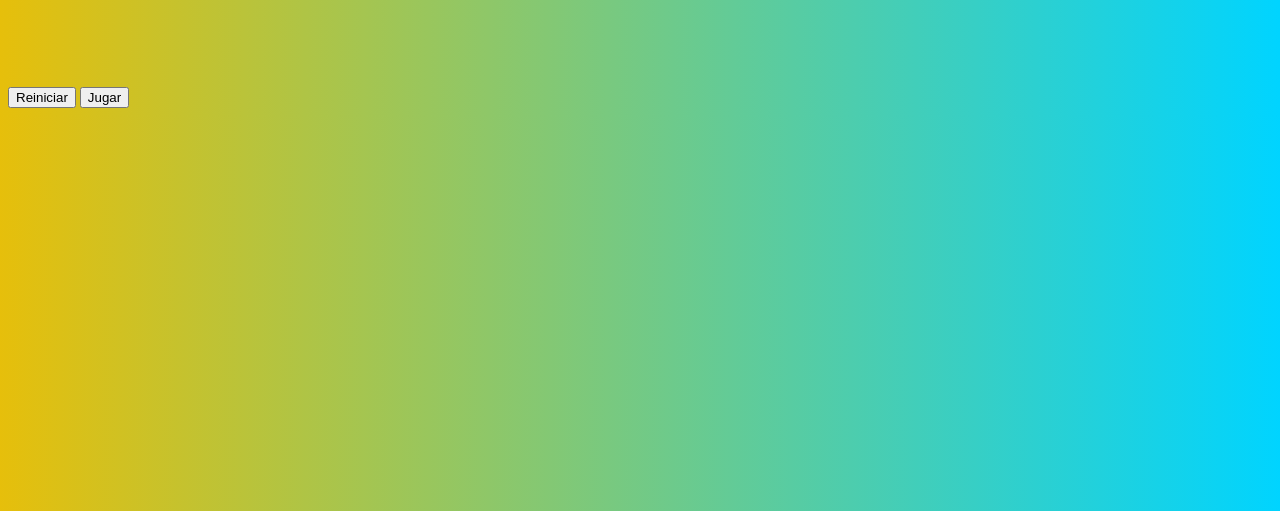
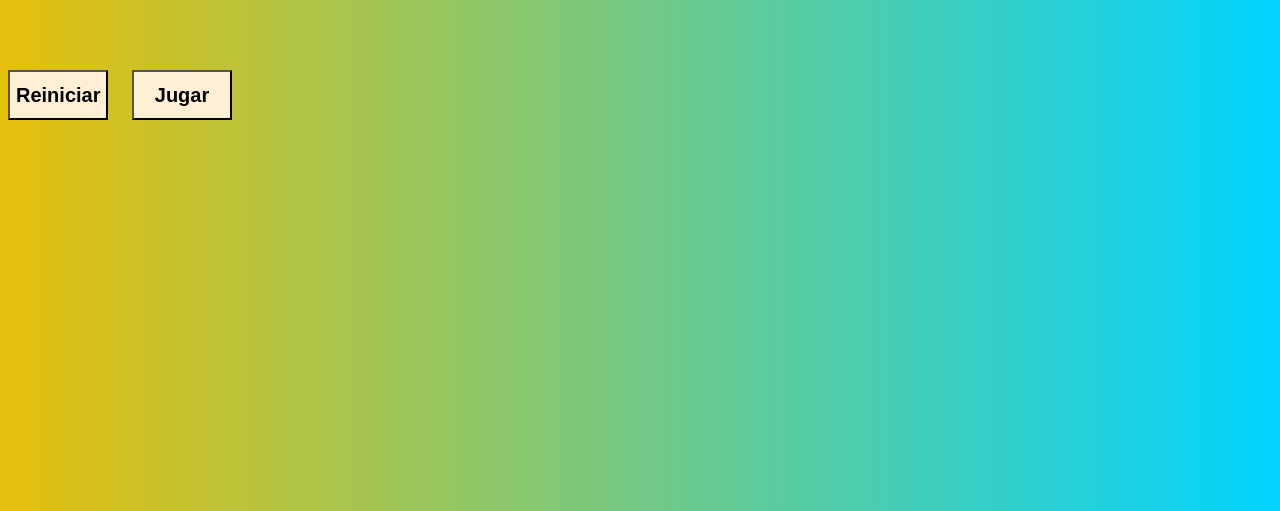
Before and after one commit to alvadaza/Maldito-7, a plain HTML site: page index.html in a window 1280 px wide. Shown: the part 289-800 px from the top of the page. Drawn offline with nearby package versions, Linux system fonts and the light colour scheme.

Commit message:
estilos de los botones

```diff
--- a/index.html
+++ b/index.html
@@ -43,7 +43,18 @@
             justify-content: center;
             position: relative;
         }
-
+        button {
+            width: 100px;
+            height: 50px;
+            font-size: 20px;
+            font-weight: bold;
+            background-color: papayawhip;
+            margin-right: 20px;
+        }
+        .dice-container {
+            font-weight: bold;
+            margin-left: 50px;
+        }
     </style>
     <title>Números Coloreados y Dados</title>
 </head>
```
